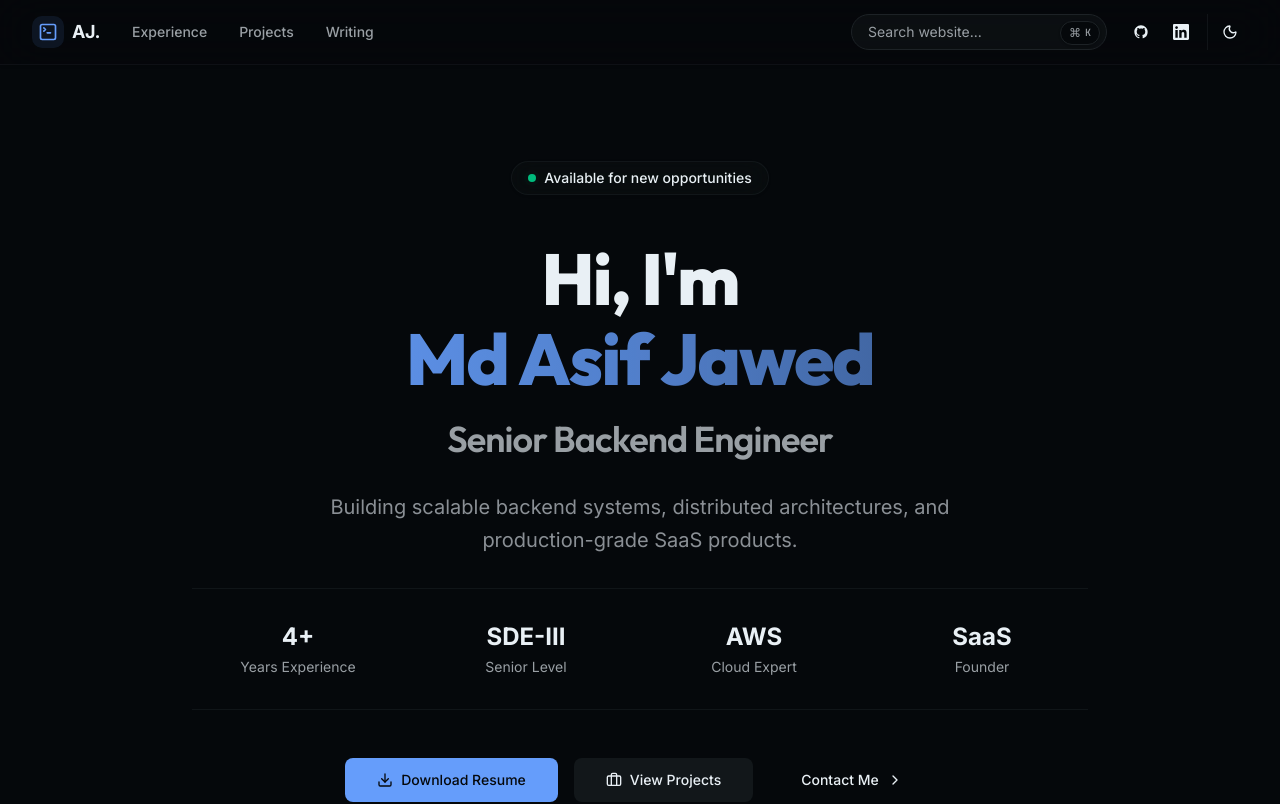
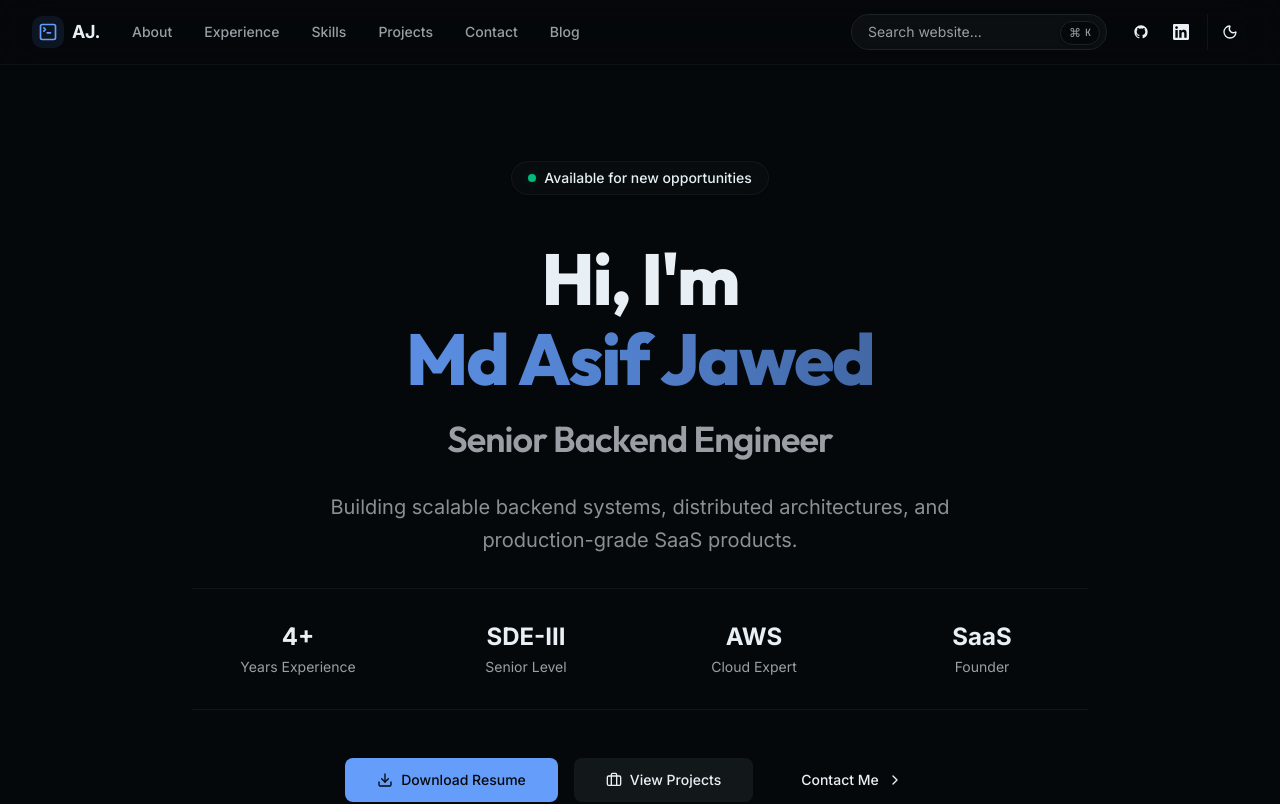
Before and after one commit to mdasifj625/portfolio, a Next.js app: page / in a window 1280 px wide. Shown: the top 804 px of the page. Built offline with nearby package versions, Linux system fonts and the light colour scheme.

Commit message:
feat: populate missing nav and footer links and clean up copyright year

```diff
--- a/src/components/footer.tsx
+++ b/src/components/footer.tsx
@@ -14,16 +14,18 @@ export function Footer() {
         </div>
 
         {/* Navigation */}
-        <nav className="flex flex-wrap items-center justify-center gap-6 text-sm font-medium text-muted-foreground">
+        <nav className="flex flex-wrap items-center justify-center gap-4 md:gap-6 text-sm font-medium text-muted-foreground">
+          <Link href="/#about" className="hover:text-primary transition-colors">About</Link>
           <Link href="/#experience" className="hover:text-primary transition-colors">Experience</Link>
+          <Link href="/#skills" className="hover:text-primary transition-colors">Skills</Link>
           <Link href="/#projects" className="hover:text-primary transition-colors">Projects</Link>
-          <Link href="/blog" className="hover:text-primary transition-colors">Technical Blog</Link>
-          <a href={personal.resumeUrl} target="_blank" rel="noreferrer" className="hover:text-primary transition-colors">Resume</a>
+          <Link href="/#contact" className="hover:text-primary transition-colors">Contact</Link>
+          <Link href="/blog" className="hover:text-primary transition-colors">Blog</Link>
         </nav>
 
         {/* Copyright */}
         <div className="text-sm text-muted-foreground">
-          © {new Date().getFullYear()}
+          © {personal.name}
         </div>
       </div>
     </footer>
--- a/src/components/navbar.tsx
+++ b/src/components/navbar.tsx
@@ -44,11 +44,11 @@ export function Navbar() {
               AJ.
             </span>
           </Link>
-          <nav className="hidden md:flex items-center space-x-8 text-sm font-medium">
-            {["Experience", "Projects", "Writing"].map((item) => (
+          <nav className="hidden md:flex items-center space-x-5 lg:space-x-8 text-sm font-medium">
+            {["About", "Experience", "Skills", "Projects", "Contact", "Blog"].map((item) => (
               <Link
                 key={item}
-                href={item === "Writing" ? "/blog" : `/#${item.toLowerCase()}`}
+                href={item === "Blog" ? "/blog" : `/#${item.toLowerCase()}`}
                 className="relative transition-colors hover:text-foreground text-muted-foreground group"
               >
                 {item}
```
